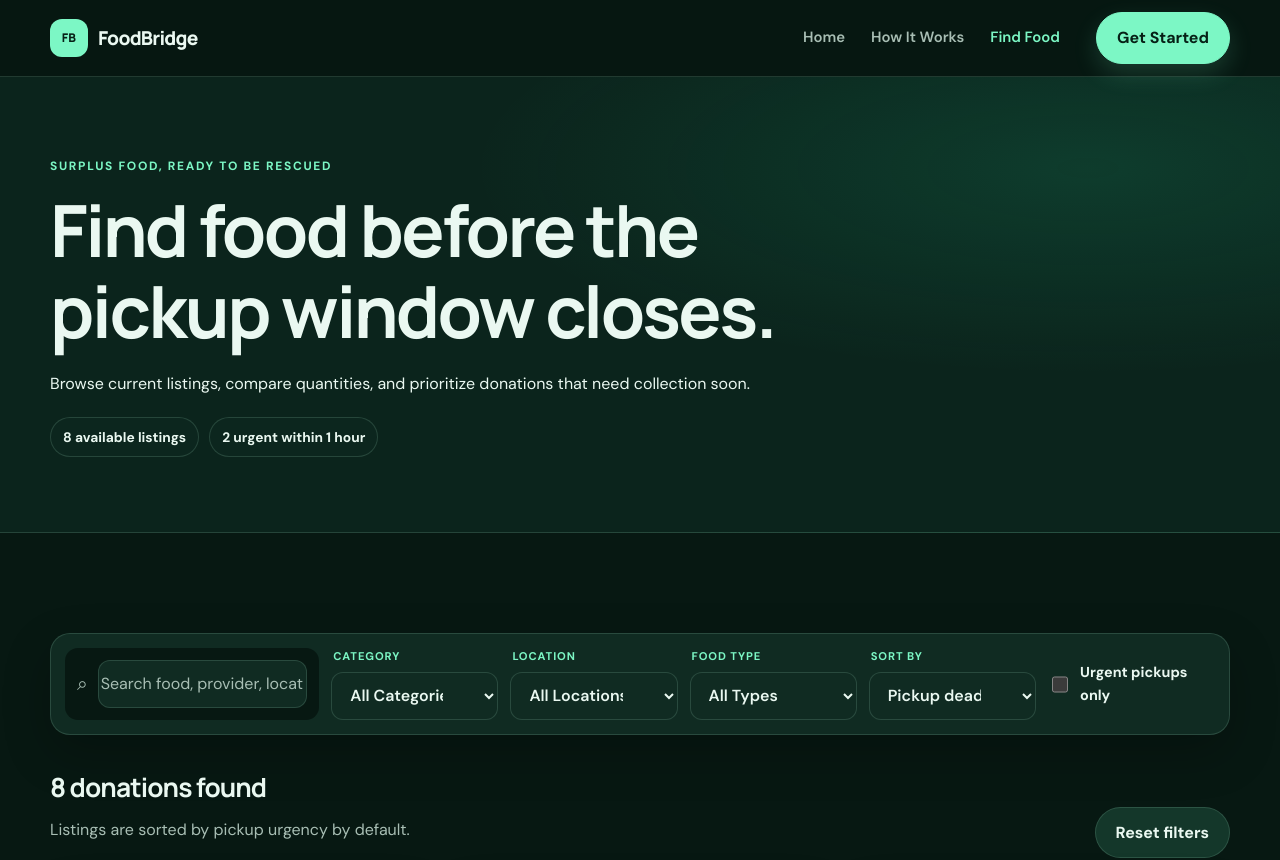
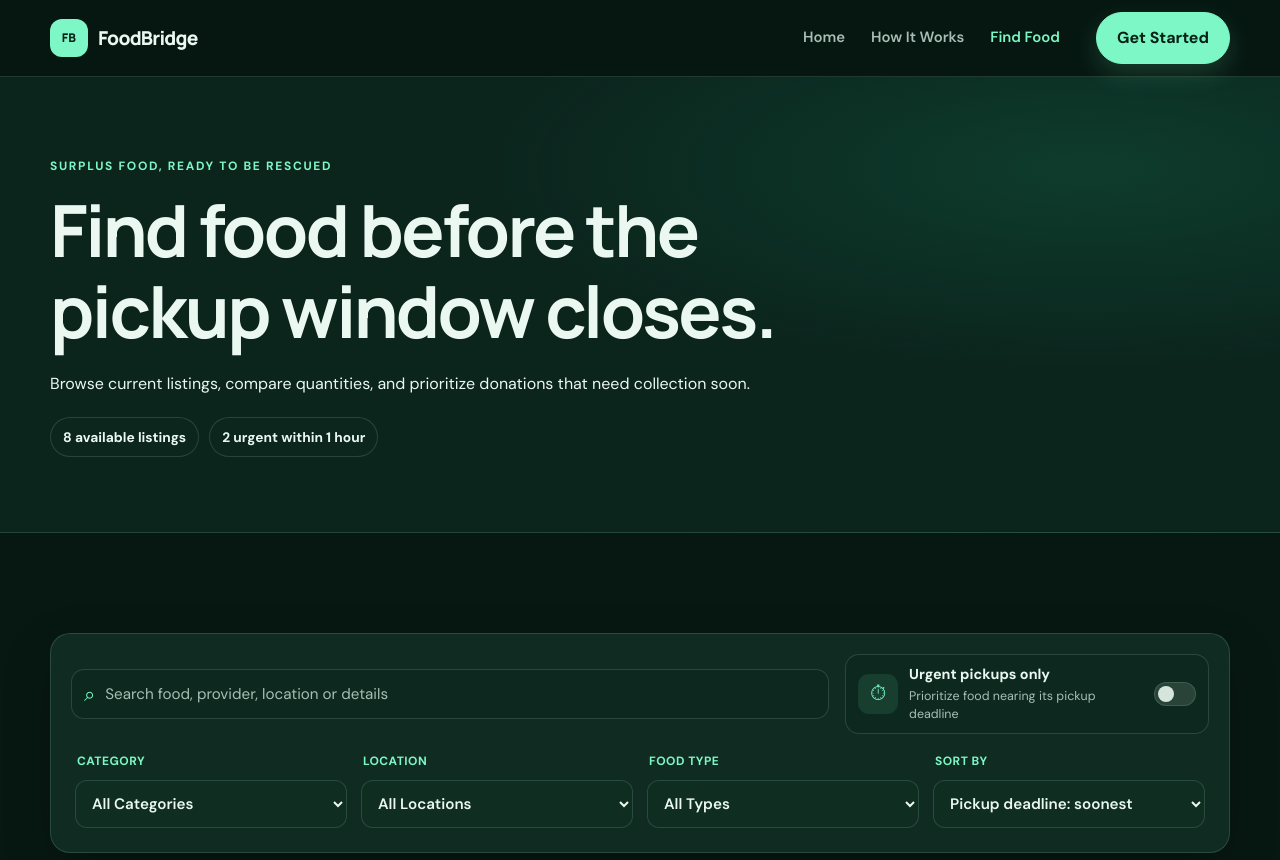
Before and after one commit to FoodBridge-G-9/FoodBridge, a React (Vite) app: page /food in a window 1280 px wide. Shown: the top 860 px of the page. Built offline with nearby package versions, Linux system fonts and the light colour scheme.

Commit message:
Improved filters and urgent pickup

```diff
--- a/src/pages/FoodList.jsx
+++ b/src/pages/FoodList.jsx
@@ -192,6 +192,8 @@ export default function FoodList() {
       <section className="section">
         <div className="container">
           <div className="search-panel">
+            {/* ROW 1: Search + Urgent filter */}
+            <div className="search-panel-top">
               <label className="search-field">
                 <span aria-hidden="true">⌕</span>
                 <input
@@ -202,6 +204,31 @@ export default function FoodList() {
                 />
               </label>
 
+              <label className="urgent-only-control">
+                <span className="urgent-only-icon" aria-hidden="true">
+                  ⏱
+                </span>
+
+                <span className="urgent-only-text">
+                  <span className="urgent-only-title">Urgent pickups only</span>
+                  <span className="urgent-only-subtitle">
+                    Prioritize food nearing its pickup deadline
+                  </span>
+                </span>
+
+                <input
+                  type="checkbox"
+                  checked={showUrgentOnly}
+                  onChange={(event) => setShowUrgentOnly(event.target.checked)}
+                  aria-label="Show urgent pickups only"
+                />
+
+                <span className="urgent-only-switch" />
+              </label>
+            </div>
+
+            {/* ROW 2: All dropdown filters */}
+            <div className="search-panel-filters">
               <label className="filter-field">
                 <span className="filter-field-label">Category</span>
                 <select
@@ -255,15 +282,7 @@ export default function FoodList() {
                   ))}
                 </select>
               </label>
-
-            <label className="urgent-only-control">
-              <input
-                type="checkbox"
-                checked={showUrgentOnly}
-                onChange={(event) => setShowUrgentOnly(event.target.checked)}
-              />
-              <span>Urgent pickups only</span>
-            </label>
+            </div>
           </div>
 
           <div className="section-heading-row list-heading-row">
--- a/src/style.css
+++ b/src/style.css
@@ -1737,16 +1737,117 @@ textarea:focus {
 .urgent-only-control {
   display: flex;
   align-items: center;
-  gap: 9px;
-  min-height: 44px;
-  color: var(--ink);
+  gap: 12px;
+  position: relative;
+  min-height: 66px;
+  padding: 10px 14px;
+  border: 1px solid var(--border, #24483a);
+  border-radius: 14px;
+  background: var(--surface, #102b21);
+  color: var(--ink, #f0fff6);
+  cursor: pointer;
+  transition:
+    border-color 180ms ease,
+    background 180ms ease,
+    box-shadow 180ms ease;
+}
+
+.urgent-only-control:hover {
+  border-color: var(--mint, #70f0b0);
+  background: var(--surface-hover, #143629);
+}
+
+.urgent-only-icon {
+  display: grid;
+  place-items: center;
+  flex-shrink: 0;
+  width: 40px;
+  height: 40px;
+  border-radius: 11px;
+  background: rgba(112, 240, 176, 0.1);
+  color: var(--mint, #70f0b0);
+  font-size: 21px;
+}
+
+.urgent-only-text {
+  display: flex;
+  flex: 1;
+  flex-direction: column;
+  gap: 4px;
+  min-width: 0;
+}
+
+.urgent-only-title {
   font-size: 0.9rem;
   font-weight: 650;
-}
+  line-height: 1.3;
+}
+
+.urgent-only-subtitle {
+  color: var(--muted, #a6c8b7);
+  font-size: 0.75rem;
+  font-weight: 400;
+  line-height: 1.4;
+}
+
 .urgent-only-control input {
-  accent-color: var(--mint);
-  width: 17px;
-  height: 17px;
+  position: absolute;
+  width: 1px;
+  height: 1px;
+  opacity: 0;
+}
+
+.urgent-only-switch {
+  position: relative;
+  flex-shrink: 0;
+  width: 42px;
+  height: 24px;
+  border: 1px solid var(--border, #426454);
+  border-radius: 999px;
+  background: #294338;
+  transition:
+    background 180ms ease,
+    border-color 180ms ease;
+}
+
+.urgent-only-switch::after {
+  content: "";
+  position: absolute;
+  top: 3px;
+  left: 3px;
+  width: 16px;
+  height: 16px;
+  border-radius: 50%;
+  background: #d6e5dc;
+  transition:
+    transform 180ms ease,
+    background 180ms ease;
+}
+
+.urgent-only-control input:checked + .urgent-only-switch {
+  border-color: var(--mint, #70f0b0);
+  background: var(--mint, #70f0b0);
+}
+
+.urgent-only-control input:checked + .urgent-only-switch::after {
+  transform: translateX(18px);
+  background: #103326;
+}
+
+.urgent-only-control input:focus-visible + .urgent-only-switch {
+  outline: 2px solid var(--mint, #70f0b0);
+  outline-offset: 4px;
+}
+
+@media (max-width: 480px) {
+  .urgent-only-control {
+    gap: 9px;
+    padding: 10px;
+  }
+
+  .urgent-only-subtitle {
+    font-size: 0.7rem;
+  }
 }
 .reset-filters-button {
   align-self: end;
@@ -4146,3 +4247,187 @@ button.verification-button:focus-visible {
   outline: 3px solid color-mix(in srgb, var(--mint, #78f0c7) 45%, transparent);
   outline-offset: 3px;
 }
+
+/* ===== FoodBridge Search & Filter Panel ===== */
+
+.search-panel {
+  display: flex;
+  flex-direction: column;
+  gap: 18px;
+  padding: 20px;
+  box-sizing: border-box;
+  border-radius: 20px;
+}
+
+/* First row: Search + urgent toggle */
+.search-panel-top {
+  display: grid;
+  grid-template-columns: minmax(0, 1fr) minmax(280px, 0.48fr);
+  align-items: center;
+  gap: 16px;
+  min-width: 0;
+}
+
+/* Search box */
+.search-panel-top .search-field {
+  display: flex;
+  align-items: center;
+  gap: 10px;
+  width: 100%;
+  min-width: 0;
+  min-height: 50px;
+  padding: 0 12px;
+  box-sizing: border-box;
+  background: #0d291f;
+  border: 1px solid var(--border, #24483a);
+  border-radius: 13px;
+  box-shadow: none;
+}
+
+.search-panel-top .search-field > span {
+  display: flex;
+  align-items: center;
+  justify-content: center;
+  flex-shrink: 0;
+  color: var(--mint, #70f0b0);
+  font-size: 20px;
+}
+
+.search-panel-top .search-field input {
+  flex: 1;
+  width: 100%;
+  min-width: 0;
+  min-height: 46px;
+  padding: 0;
+  box-sizing: border-box;
+  background: transparent;
+  border: none;
+  outline: none;
+  box-shadow: none;
+  color: var(--ink, #f0fff6);
+  font-size: 0.95rem;
+  font-family: inherit;
+}
+
+.search-panel-top .search-field input::placeholder {
+  color: var(--muted, #a6c8b7);
+  opacity: 1;
+}
+
+.search-panel-top .search-field:focus-within {
+  border-color: var(--mint, #70f0b0);
+}
+
+/* Urgent pickups card */
+.search-panel-top .urgent-only-control {
+  display: flex;
+  align-items: center;
+  gap: 11px;
+  width: 100%;
+  min-width: 0;
+  min-height: 66px;
+  padding: 10px 12px;
+  box-sizing: border-box;
+  background: #0d291f;
+  border: 1px solid var(--border, #24483a);
+  border-radius: 14px;
+}
+
+.urgent-only-icon {
+  display: grid;
+  place-items: center;
+  flex-shrink: 0;
+  width: 40px;
+  height: 40px;
+  border-radius: 11px;
+  background: rgba(112, 240, 176, 0.1);
+  color: var(--mint, #70f0b0);
+  font-size: 21px;
+}
+
+.urgent-only-text {
+  display: flex;
+  flex: 1;
+  flex-direction: column;
+  gap: 4px;
+  min-width: 0;
+}
+
+.urgent-only-title {
+  font-size: 0.9rem;
+  line-height: 1.35;
+  font-weight: 650;
+}
+
+.urgent-only-subtitle {
+  color: var(--muted, #a6c8b7);
+  font-size: 0.78rem;
+  line-height: 1.4;
+}
+
+/* Second row: Four dropdowns */
+.search-panel-filters {
+  display: grid;
+  grid-template-columns: repeat(4, minmax(0, 1fr));
+  gap: 14px;
+  min-width: 0;
+  padding: 0 4px 4px;
+  box-sizing: border-box;
+}
+
+.search-panel-filters .filter-field {
+  display: flex;
+  flex-direction: column;
+  gap: 8px;
+  min-width: 0;
+}
+
+.search-panel-filters .filter-field-label {
+  color: var(--mint, #70f0b0);
+  font-size: 0.75rem;
+  font-weight: 700;
+  letter-spacing: 0.04em;
+  text-transform: uppercase;
+}
+
+.search-panel-filters .filter-field select {
+  width: 100%;
+  min-width: 0;
+  min-height: 48px;
+  padding: 0 12px;
+  box-sizing: border-box;
+  background-color: #102d22;
+  color: var(--ink, #f0fff6);
+  border: 1px solid var(--border, #24483a);
+  border-radius: 12px;
+  font-family: inherit;
+  font-size: 0.95rem;
+}
+
+/* Tablet */
+@media (max-width: 900px) {
+  .search-panel-top {
+    grid-template-columns: minmax(0, 1fr) minmax(250px, 0.8fr);
+  }
+
+  .search-panel-filters {
+    grid-template-columns: repeat(2, minmax(0, 1fr));
+  }
+}
+
+/* Mobile */
+@media (max-width: 560px) {
+  .search-panel {
+    padding: 14px;
+    gap: 16px;
+  }
+
+  .search-panel-top,
+  .search-panel-filters {
+    grid-template-columns: minmax(0, 1fr);
+  }
+
+  .search-panel-filters {
+    padding: 0;
+  }
+}
```
Lines whose indentation alone changed are shown as unchanged.
